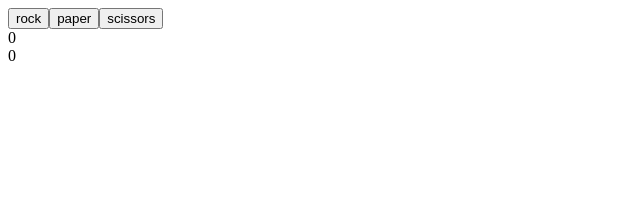
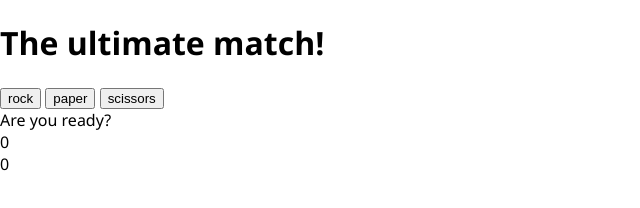
Before and after one commit to willofD13/rock-paper-scissors, a plain HTML site: page index.html in a window 1280 px wide. Shown: the whole page, without its empty margins (0-640 px from the left). Drawn offline with Linux system fonts and the light colour scheme.

Commit message:
Place the elements into html file. Start styling

```diff
--- a/index.html
+++ b/index.html
@@ -7,6 +7,19 @@
     <title>Document</title>
 </head>
 <body>
+    <h1>The ultimate match!</h1>
+    <div class="buttons">
+        <button>rock</button>
+        <button>paper</button>
+        <button>scissors</button>
+    </div>
+    <div class="result">Are you ready?</div>
+    <div class="scoreBoard">
+        <div class="player">0</div>
+        <div class="computer">0</div>
+    </div>
+    <link rel="stylesheet" href="rps.css">
     <script src="javascript.js"></script>
+
 </body>
 </html>
--- a/javascript.js
+++ b/javascript.js
@@ -1,34 +1,3 @@
-const body = document.querySelector('body');
-
-const rock = document.createElement('button');
-rock.classList.add('rock');
-rock.textContent = 'rock';
-body.appendChild(rock);
-
-const paper = document.createElement('button');
-paper.classList.add('paper');
-paper.textContent = 'paper';
-body.appendChild(paper);
-
-const scissors = document.createElement('button');
-scissors.classList.add('scissors');
-scissors.textContent = 'scissors';
-body.appendChild(scissors);
-
-const div = document.createElement('div')
-body.appendChild(div); //here we will see the results
-
-const div2 = document.createElement('div');
-div2.classList.add('player')
-div2.textContent = '0'
-body.appendChild(div2)
-
-const div3 = document.createElement('div')
-div3.classList.add('pc')
-div3.textContent = '0'
-body.appendChild(div3)
-
-
 const buttons = document.querySelectorAll('button');
 buttons.forEach( (button) => {
   button.addEventListener('click', playRound);
--- /dev/null
+++ b/rps.css
@@ -0,0 +1,5 @@
+body {
+    font-family: 'Segoe UI', Tahoma, Geneva, Verdana, sans-serif;
+    margin: 0;
+
+}
```
